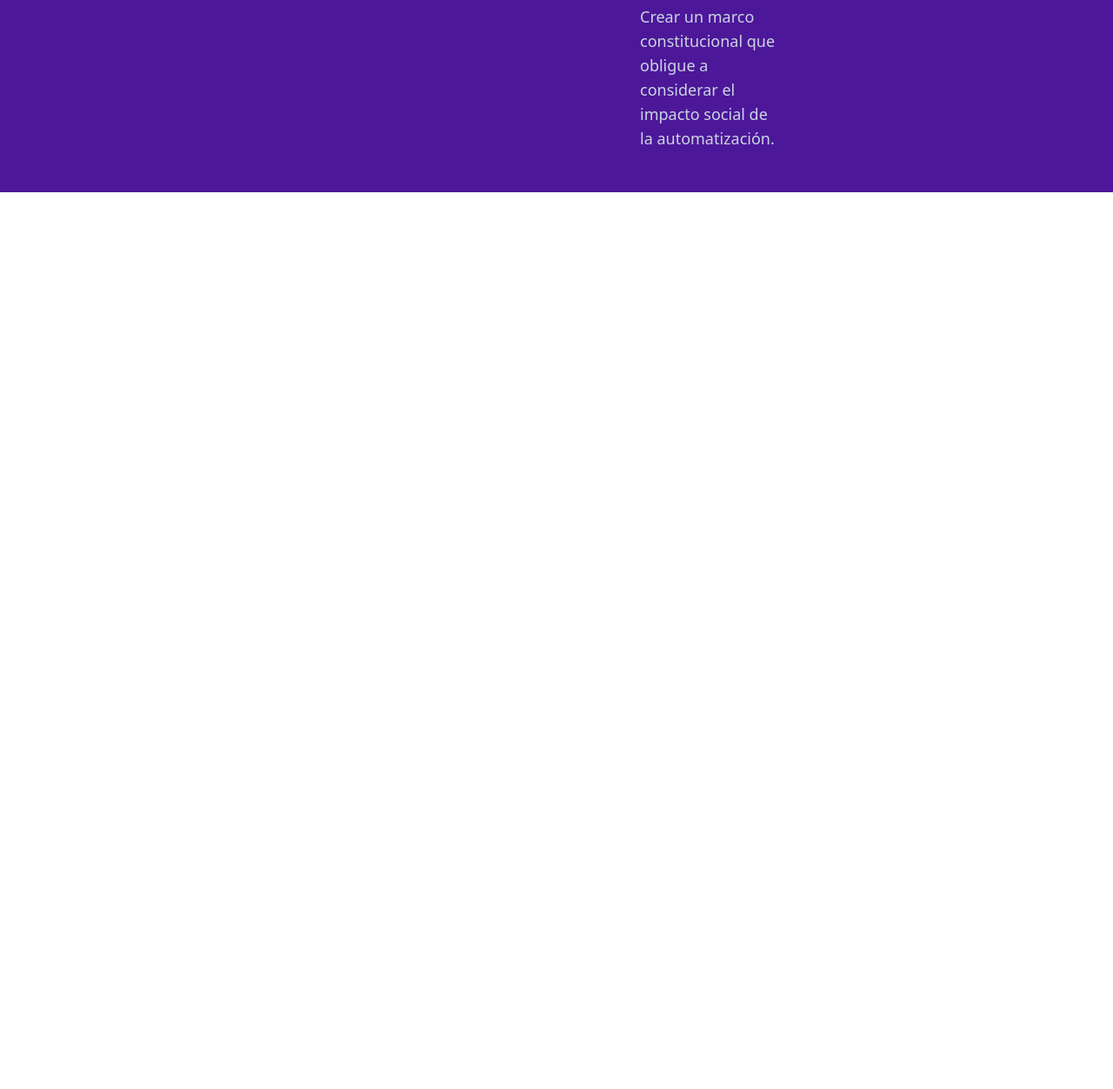
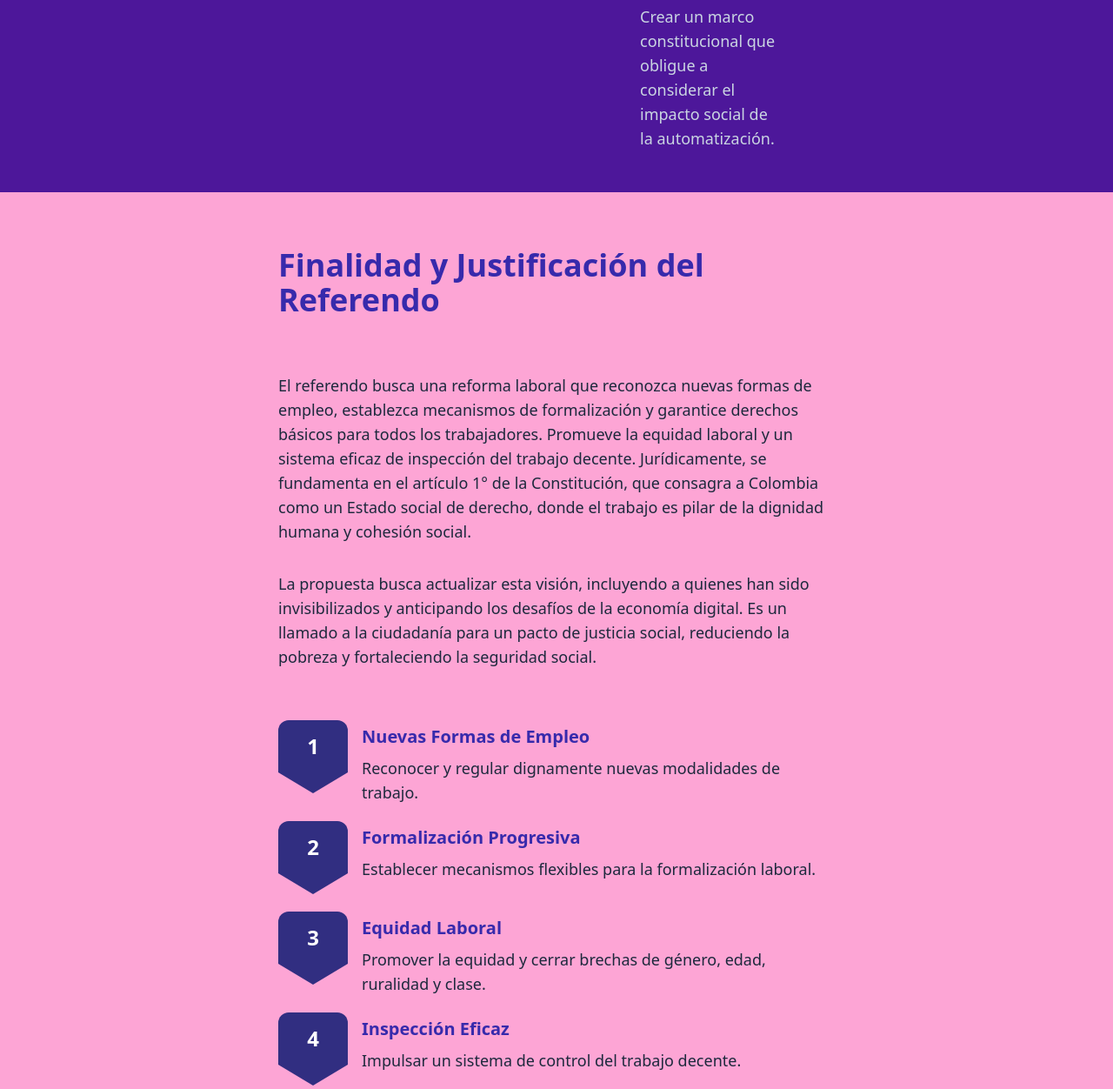
Before and after one commit to rokujs/Referendum, an Astro site: page / in a window 1280 px wide. Shown: the part 3419-4671 px from the top of the page at 87% size. Before the commit the page ends 3640 px from the top, so only its background shows below. Built offline with nearby package versions, Linux system fonts and the light colour scheme; Astro itself is replaced by a stand-in of ours.

Commit message:
Add PurposeAndJustification component to enhance referendum context

```diff
--- /dev/null
+++ b/src/components/PurposeAndJustification.astro
@@ -0,0 +1,106 @@
+---
+const list = [
+  {
+    title: "Nuevas Formas de Empleo",
+    description:
+      "Reconocer y regular dignamente nuevas modalidades de trabajo.",
+  },
+  {
+    title: "Formalización Progresiva",
+    description:
+      "Establecer mecanismos flexibles para la formalización laboral.",
+  },
+  {
+    title: "Equidad Laboral",
+    description:
+      "Promover la equidad y cerrar brechas de género, edad, ruralidad y clase.",
+  },
+  {
+    title: "Inspección Eficaz",
+    description: "Impulsar un sistema de control del trabajo decente.",
+  },
+]
+---
+
+<section
+  class='py-8 px-12 lg:py-16 lg:px-24 w-full bg-pink-300 flex flex-col items-center justify-center'
+>
+  <div class='w-full lg:max-w-[50vw]'>
+    <div class='flex items-center justify-center'>
+      <h2 class='text-4xl txt-center text-indigo-800 font-bold'>
+        Finalidad y Justificación del Referendo
+      </h2>
+    </div>
+    <div class='my-16'>
+      <p class='text-lg text-slate-800 mb-8'>
+        El referendo busca una reforma laboral que reconozca nuevas formas de
+        empleo, establezca mecanismos de formalización y garantice derechos
+        básicos para todos los trabajadores. Promueve la equidad laboral y un
+        sistema eficaz de inspección del trabajo decente. Jurídicamente, se
+        fundamenta en el artículo 1° de la Constitución, que consagra a Colombia
+        como un Estado social de derecho, donde el trabajo es pilar de la
+        dignidad humana y cohesión social.
+      </p>
+      <p class='text-lg text-slate-800'>
+        La propuesta busca actualizar esta visión, incluyendo a quienes han sido
+        invisibilizados y anticipando los desafíos de la economía digital. Es un
+        llamado a la ciudadanía para un pacto de justicia social, reduciendo la
+        pobreza y fortaleciendo la seguridad social.
+      </p>
+    </div>
+    <div>
+      {
+        list.map((item, i) => (
+          <div class='mb-6 flex items-start'>
+            <div class='w-20 h-20'>
+              <div class='flex items-center justify-center w-full h-full'>
+                <div class="arrow-down-number">
+                  {i + 1}
+                </div>
+              </div>
+            </div>
+            <div class="ml-4">
+            <div class='mb-2'>
+              <h3 class='text-xl font-bold text-indigo-800'>
+                {item.title}
+              </h3>
+            </div>
+            <p class='text-lg text-slate-800'>{item.description}</p>
+            </div>
+          </div>
+        ))
+      }
+    </div>
+  </div>
+</section>
+
+<style>
+.arrow-down-number {
+  position: relative;
+  top: -15px;
+  width: 80px;
+  height: 60px;
+  background: #312e81; /* indigo-900 */
+  color: #fff;
+  font-size: 1.5rem;
+  font-weight: bold;
+  display: flex;
+  align-items: center;
+  justify-content: center;
+  border-radius: 12px 12px 0 0;
+  margin: 0 auto;
+
+}
+.arrow-down-number::after {
+  content: '';
+  position: absolute;
+  left: 50%;
+  bottom: -24px;
+  transform: translateX(-50%);
+  width: 0;
+  height: 0;
+  border-left: 40px solid transparent;
+  border-right: 40px solid transparent;
+  border-top: 24px solid #312e81;
+}
+</style>
--- a/src/pages/index.astro
+++ b/src/pages/index.astro
@@ -4,7 +4,7 @@ import PrimaryWelcome from '../components/principal.astro';
 import Challenges from '../components/Challenges.astro';
 import KeyObjectives from '../components/KeyObjectives.astro';
 import Layout from '../layouts/Layout.astro';
-
+import PurposeAndJustification from '../components/PurposeAndJustification.astro';
 ---
 
 <Layout title="Referendo Constitucional: Por un Trabajo Digno en Colombia">
@@ -12,4 +12,5 @@ import Layout from '../layouts/Layout.astro';
 	<Description />
 	<Challenges />
 	<KeyObjectives />
+	<PurposeAndJustification />
 </Layout>
```
